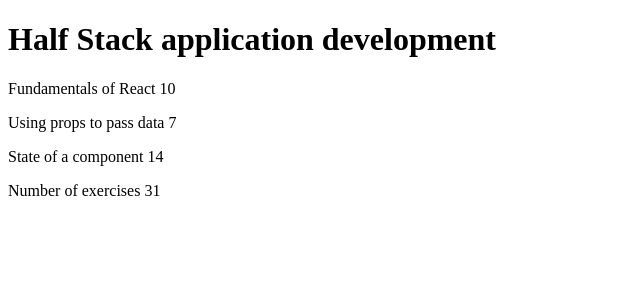
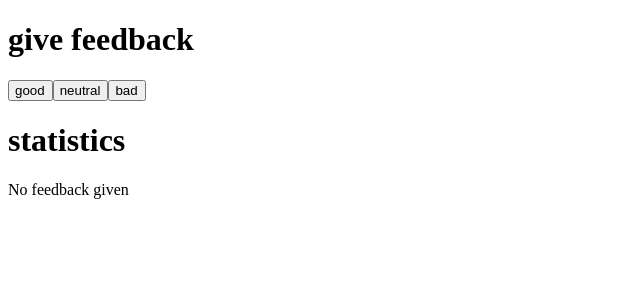
Before and after one commit to hanameee/FSO_2020, a React (Create React App) app in the folder frontend/: page / in a window 1280 px wide. Shown: the top 300 px of the page, without its empty margins (0-640 px from the left). Built offline with nearby package versions, Linux system fonts and the light colour scheme.

Commit message:
Feat: Unicafe example

```diff
--- a/frontend/src/components/Content.tsx
+++ /dev/null
@@ -1,12 +0,0 @@
-import React from "react";
-import Part from "./Part";
-import { ICourse } from "../index";
-
-const Content: React.FC<{ courseData: ICourse }> = ({ courseData }) => (
-    <div>
-        {courseData.parts.map(({ name, exercises }) => (
-            <Part key={name} courseTitle={name} courseNumber={exercises} />
-        ))}
-    </div>
-);
-export default Content;
--- a/frontend/src/components/Header.tsx
+++ /dev/null
@@ -1,8 +0,0 @@
-import React from "react";
-import { ICourse } from "../index";
-
-const Header: React.FC<{ courseData: ICourse }> = ({ courseData }) => {
-    return <h1>{courseData.name}</h1>;
-};
-
-export default Header;
--- a/frontend/src/components/Part.tsx
+++ /dev/null
@@ -1,14 +0,0 @@
-import React from "react";
-
-const Part: React.FC<{ courseTitle: string; courseNumber: number }> = ({
-    courseTitle,
-    courseNumber,
-}) => {
-    return (
-        <p key={courseTitle}>
-            {courseTitle} {courseNumber}
-        </p>
-    );
-};
-
-export default Part;
--- /dev/null
+++ b/frontend/src/components/Statistics.tsx
@@ -0,0 +1,21 @@
+import React from "react";
+import { IData } from "../index";
+
+const Statistics: React.FC<{ data: IData }> = ({ data }) => {
+    const [good, neutral, bad] = data;
+    const total = good + neutral + bad;
+    const average = (good - bad) / total;
+    const positive = good / total;
+    return (
+        <>
+            <p>good {good}</p>
+            <p>neutral {neutral}</p>
+            <p>bad {bad}</p>
+            <p>all {good + neutral + bad}</p>
+            <p>average {average}</p>
+            <p>positive {positive}</p>
+        </>
+    );
+};
+
+export default Statistics;
--- a/frontend/src/components/Total.tsx
+++ /dev/null
@@ -1,12 +0,0 @@
-import React from "react";
-import { ICourse } from "../index";
-
-const Total: React.FC<{ courseData: ICourse }> = ({ courseData }) => {
-    const totalNumber = courseData.parts.reduce(
-        (cur, acc) => (acc.exercises += cur),
-        0
-    );
-    return <p>Number of exercises {totalNumber}</p>;
-};
-
-export default Total;
--- a/frontend/src/index.tsx
+++ b/frontend/src/index.tsx
@@ -1,41 +1,44 @@
-import React from "react";
+import React, { useState } from "react";
 import ReactDOM from "react-dom";
-import Header from "./components/Header";
-import Content from "./components/Content";
-import Total from "./components/Total";
+import Statistics from "./components/Statistics";
 
-export interface ICourseData {
-    name: string;
-    exercises: number;
-}
+export type IData = [number, number, number];
 
-export interface ICourse {
-    name: string;
-    parts: ICourseData[];
-}
 const App = () => {
-    const course: ICourse = {
-        name: "Half Stack application development",
-        parts: [
-            {
-                name: "Fundamentals of React",
-                exercises: 10,
-            },
-            {
-                name: "Using props to pass data",
-                exercises: 7,
-            },
-            {
-                name: "State of a component",
-                exercises: 14,
-            },
-        ],
-    };
+    // save clicks of each button to its own state
+    const [good, setGood] = useState(0);
+    const [neutral, setNeutral] = useState(0);
+    const [bad, setBad] = useState(0);
+    const statisticsData: IData = [good, neutral, bad];
     return (
         <div>
-            <Header courseData={course} />
-            <Content courseData={course} />
-            <Total courseData={course} />
+            <h1>give feedback</h1>
+            <div>
+                <button
+                    style={{ display: "inline-block", paddingLeft: "5px" }}
+                    onClick={() => setGood(good + 1)}
+                >
+                    good
+                </button>
+                <button
+                    style={{ display: "inline-block", paddingLeft: "5px" }}
+                    onClick={() => setNeutral(neutral + 1)}
+                >
+                    neutral
+                </button>
+                <button
+                    style={{ display: "inline-block", paddingLeft: "5px" }}
+                    onClick={() => setBad(bad + 1)}
+                >
+                    bad
+                </button>
+            </div>
+            <h1>statistics</h1>
+            {good || neutral || bad ? (
+                <Statistics data={statisticsData} />
+            ) : (
+                " No feedback given"
+            )}
         </div>
     );
 };
```
Also changed, not shown: frontend/src/components/Button.tsx (added), frontend/src/components/Statistic.tsx (added).
